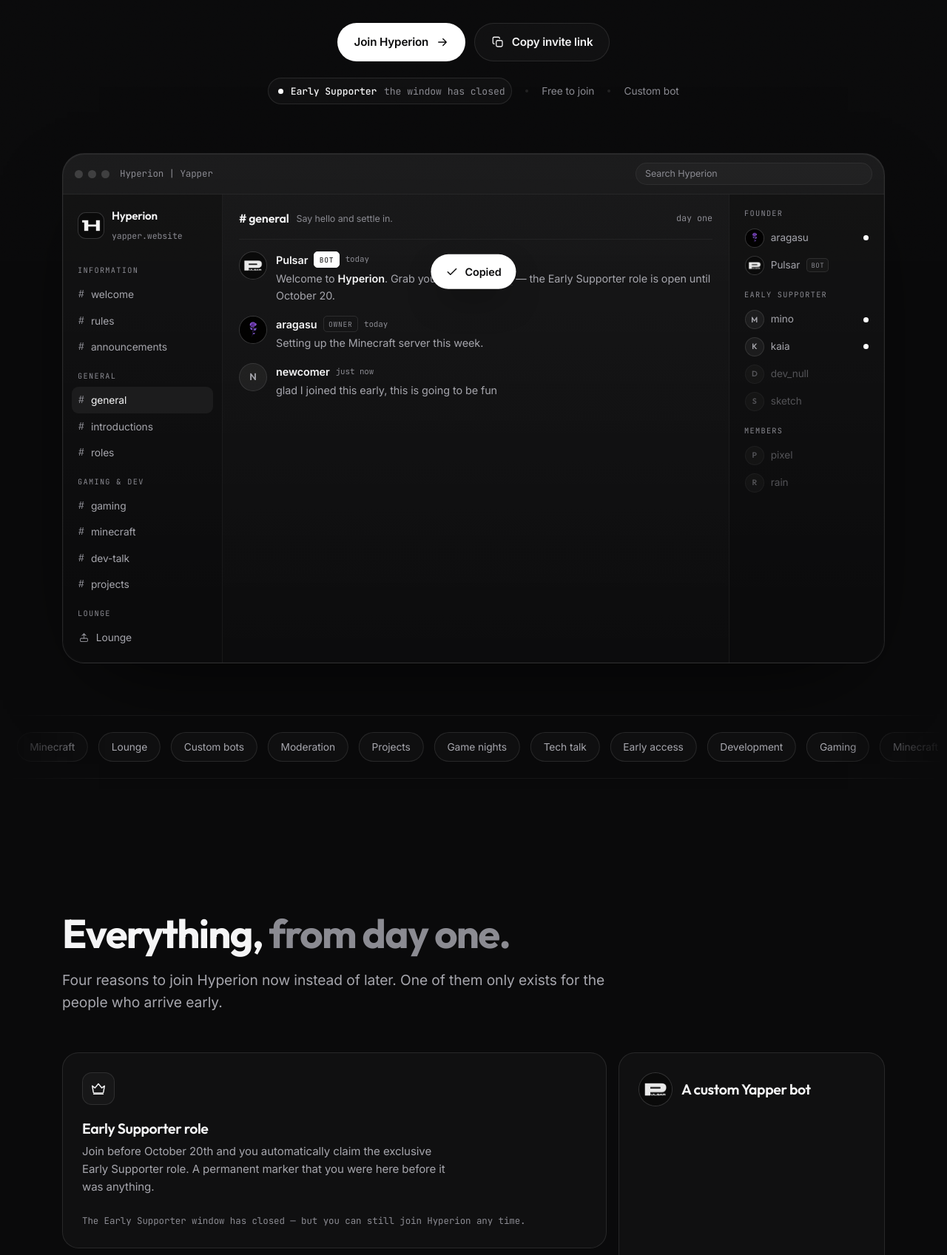
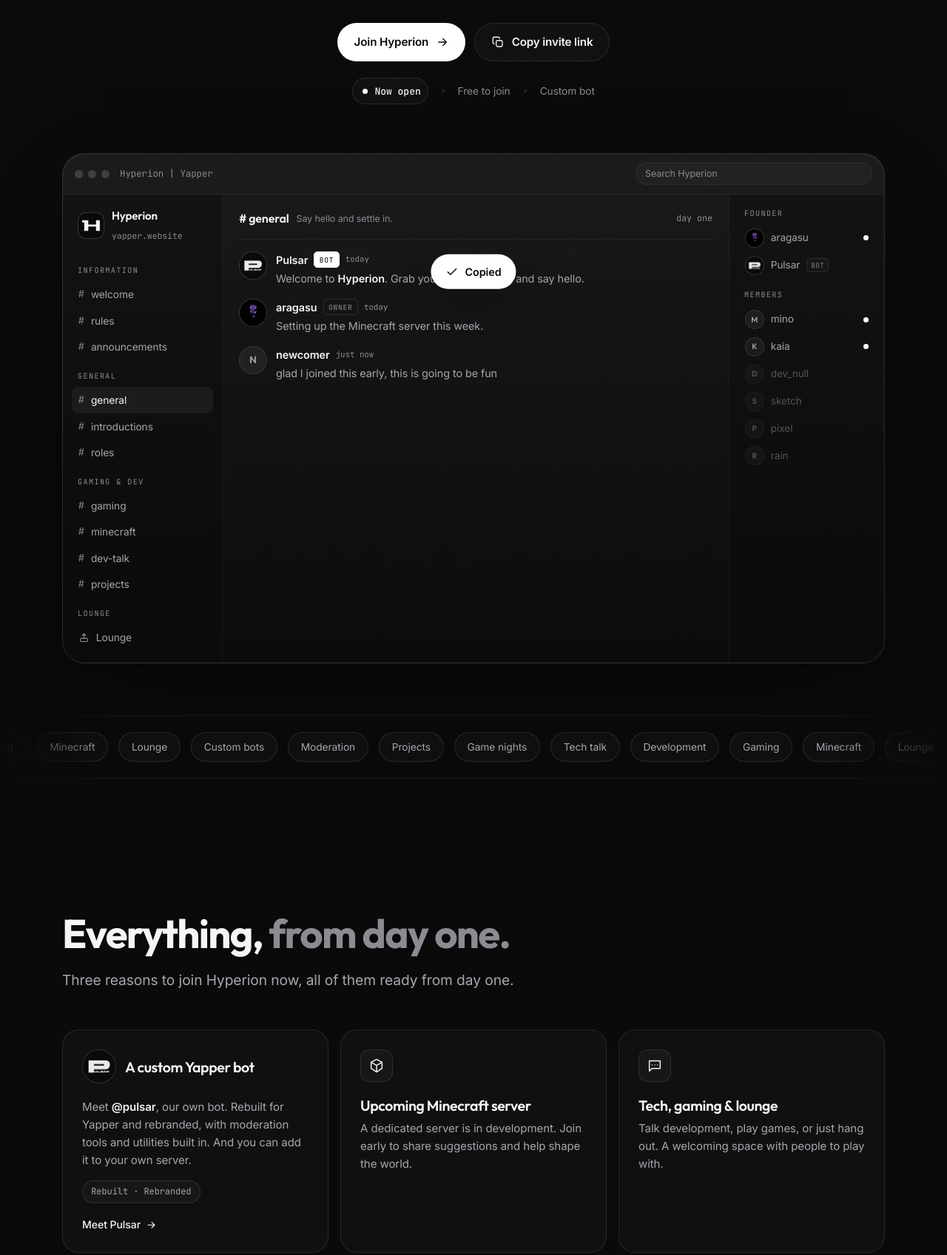
Before and after one commit to Aragasu/hyperion, a plain HTML site: page index.html in a window 1280 px wide. Shown: the part 447-2144 px from the top of the page at 74% size. Drawn offline with Linux system fonts and the light colour scheme.

Commit message:
Update index.html

```diff
--- a/index.html
+++ b/index.html
@@ -4,11 +4,11 @@
 <meta charset="utf-8">
 <meta name="viewport" content="width=device-width, initial-scale=1">
 <title>Hyperion | a brand-new Yapper community</title>
-<meta name="description" content="Hyperion is a brand-new Yapper community. Be here from the very beginning: Early Supporter role, the custom Pulsar bot, and a Minecraft server in the works.">
+<meta name="description" content="Hyperion is a brand-new Yapper community. Be here from the very beginning: the custom Pulsar bot, a Minecraft server in the works, and room for you from day one.">
 <link rel="icon" href="server-icon.png">
 <meta property="og:type" content="website">
 <meta property="og:title" content="Hyperion | a brand-new Yapper community">
-<meta property="og:description" content="Be here from the very beginning. Join before October 20 for the Early Supporter role.">
+<meta property="og:description" content="Be here from the very beginning. Join a brand-new Yapper community built from the ground up.">
 <meta property="og:image" content="server-icon.png">
 <link rel="preconnect" href="https://fonts.googleapis.com">
 <link rel="preconnect" href="https://fonts.gstatic.com" crossorigin>
@@ -174,7 +174,6 @@
 .count-chip .pulse{width:7px;height:7px;border-radius:50%;background:#fff;box-shadow:0 0 0 0 rgba(255,255,255,.6);animation:pulse 2.4s infinite}
 @keyframes pulse{0%{box-shadow:0 0 0 0 rgba(255,255,255,.45)}70%{box-shadow:0 0 0 9px rgba(255,255,255,0)}100%{box-shadow:0 0 0 0 rgba(255,255,255,0)}}
 .count-chip b{font-weight:500;color:var(--ink)}
-.count-chip .cd{color:var(--ink-3)}
 
 /* ---------- window mock ---------- */
 .hero-visual{margin-top:66px;position:relative}
@@ -273,18 +272,12 @@
 .card .card-link svg{width:15px;height:15px;transition:transform .35s var(--ease)}
 .card:hover .card-link svg{transform:translateX(3px)}
 
-.card--early{grid-column:span 4;display:flex;flex-direction:column}
-.card--pulsar{grid-column:span 2;grid-row:span 2;display:flex;flex-direction:column}
+.card--pulsar{grid-column:span 2;display:flex;flex-direction:column}
 .card--mc{grid-column:span 2}
 .card--lounge{grid-column:span 2}
-.card--early .cd-row{margin-top:24px;display:flex;gap:10px;flex-wrap:wrap}
-.cd-box{flex:1;min-width:74px;border:1px solid var(--line);border-radius:14px;background:rgba(0,0,0,.2);padding:12px 10px;text-align:center}
-.cd-box b{display:block;font-family:var(--font-display);font-weight:700;font-size:1.7rem;letter-spacing:-0.02em;font-variant-numeric:tabular-nums;line-height:1}
-.cd-box span{display:block;margin-top:6px;font-family:var(--font-mono);font-size:.62rem;letter-spacing:.14em;text-transform:uppercase;color:var(--ink-3)}
-.card--pulsar .pulsar-top{display:flex;align-items:center;gap:12px;margin-bottom:auto}
+.card--pulsar .pulsar-top{display:flex;align-items:center;gap:12px}
 .card--pulsar .ava{width:46px;height:46px}
 .card .badge-soft{margin-top:14px;display:inline-flex;align-items:center;gap:7px;align-self:flex-start;padding:.32rem .7rem;border-radius:var(--r-full);border:1px solid var(--line);background:rgba(255,255,255,.03);font-size:.75rem;color:var(--ink-2);font-family:var(--font-mono)}
-.card .kicker-stat{margin-top:24px;font-family:var(--font-mono);font-size:.78rem;color:var(--ink-3)}
 
 /* ---------- pulsar section ---------- */
 .pulsar-grid{display:grid;grid-template-columns:.92fr 1.08fr;gap:34px;margin-top:52px;align-items:start}
@@ -407,7 +400,7 @@
   .mobile-menu a{display:block;padding:14px 24px;font-family:var(--font-display);font-size:1.15rem;font-weight:500;color:var(--ink-2);border-bottom:1px solid var(--line-2)}
   .mobile-menu .btn{margin:18px 24px 0;width:calc(100% - 48px);justify-content:center}
   .bento{grid-template-columns:1fr}
-  .card--early,.card--pulsar,.card--mc,.card--lounge{grid-column:auto;grid-row:auto}
+  .card--pulsar,.card--mc,.card--lounge{grid-column:auto;grid-row:auto}
   .foot-top{grid-template-columns:1fr 1fr}
   .foot-brand{grid-column:1/-1}
   .founder{grid-template-columns:1fr;justify-items:start}
@@ -494,8 +487,7 @@
     <div class="hero-proof">
       <span class="count-chip">
         <span class="pulse" aria-hidden="true"></span>
-        <b>Early Supporter</b>
-        <span class="cd" id="countdown" aria-live="polite">closes in —</span>
+        <b>Now open</b>
       </span>
       <span class="dot-sep" aria-hidden="true"></span>
       <span>Free to join</span>
@@ -552,7 +544,7 @@
               <span class="ava"><img src="pulsar-avatar.png" alt="" onerror="this.classList.add('img-missing')"><span class="mono-fb">P</span></span>
               <div class="mbody">
                 <div class="mhead"><span class="mname">Pulsar</span><span class="mtag bot">Bot</span><span class="mtime">today</span></div>
-                <div class="mtext">Welcome to <b style="color:var(--ink)">Hyperion</b>. Grab your roles in <span class="chan">#roles</span> — the Early Supporter role is open until October 20.</div>
+                <div class="mtext">Welcome to <b style="color:var(--ink)">Hyperion</b>. Grab your roles in <span class="chan">#roles</span> and say hello.</div>
               </div>
             </div>
             <div class="msg">
@@ -578,14 +570,11 @@
               <div class="mem online"><span class="ava"><img src="pulsar-avatar.png" alt="" onerror="this.classList.add('img-missing')"><span class="mono-fb">P</span></span> Pulsar <span class="pill">Bot</span></div>
             </div>
             <div class="mem-group">
-              <div class="gl">Early Supporter</div>
+              <div class="gl">Members</div>
               <div class="mem online"><span class="ava"><span class="mono-fb">M</span></span> mino <span class="mdot"></span></div>
               <div class="mem online"><span class="ava"><span class="mono-fb">K</span></span> kaia <span class="mdot"></span></div>
               <div class="mem off"><span class="ava"><span class="mono-fb">D</span></span> dev_null</div>
               <div class="mem off"><span class="ava"><span class="mono-fb">S</span></span> sketch</div>
-            </div>
-            <div class="mem-group">
-              <div class="gl">Members</div>
               <div class="mem off"><span class="ava"><span class="mono-fb">P</span></span> pixel</div>
               <div class="mem off"><span class="ava"><span class="mono-fb">R</span></span> rain</div>
             </div>
@@ -598,7 +587,7 @@
   <div class="marquee" aria-hidden="true">
     <div class="marquee-track" id="track">
       <!-- duplicated in JS for a seamless loop -->
-      <span class="pill">Development</span><span class="pill">Gaming</span><span class="pill">Minecraft</span><span class="pill">Lounge</span><span class="pill">Custom bots</span><span class="pill">Moderation</span><span class="pill">Projects</span><span class="pill">Game nights</span><span class="pill">Tech talk</span><span class="pill">Early access</span>
+      <span class="pill">Development</span><span class="pill">Gaming</span><span class="pill">Minecraft</span><span class="pill">Lounge</span><span class="pill">Custom bots</span><span class="pill">Moderation</span><span class="pill">Projects</span><span class="pill">Game nights</span><span class="pill">Tech talk</span>
     </div>
   </div>
 </section>
@@ -608,23 +597,10 @@
   <div class="wrap">
     <div class="sec-head reveal">
       <h2 class="h2">Everything, <span class="muted">from day one.</span></h2>
-      <p class="lead">Four reasons to join Hyperion now instead of later. One of them only exists for the people who arrive early.</p>
+      <p class="lead">Three reasons to join Hyperion now, all of them ready from day one.</p>
     </div>
 
     <div class="bento">
-      <!-- Early supporter (wide) -->
-      <article class="card card--early reveal">
-        <span class="ico" aria-hidden="true"><svg viewBox="0 0 24 24" fill="none" stroke="currentColor" stroke-width="1.6" stroke-linecap="round" stroke-linejoin="round"><path d="M3 8l4 3 5-6 5 6 4-3-1.6 9.5a1 1 0 0 1-1 .9H5.6a1 1 0 0 1-1-.9L3 8z"/><path d="M5 20h14"/></svg></span>
-        <h3 class="card-ttl">Early Supporter role</h3>
-        <p class="card-txt">Join before October 20th and you automatically claim the exclusive Early Supporter role. A permanent marker that you were here before it was anything.</p>
-        <div class="cd-row" id="cdRow">
-          <div class="cd-box"><b data-cd="d">--</b><span>days</span></div>
-          <div class="cd-box"><b data-cd="h">--</b><span>hours</span></div>
-          <div class="cd-box"><b data-cd="m">--</b><span>minutes</span></div>
-          <div class="cd-box"><b data-cd="s">--</b><span>seconds</span></div>
-        </div>
-      </article>
-
       <!-- Pulsar (tall) -->
       <article class="card card--pulsar reveal">
         <div class="pulsar-top">
@@ -808,12 +784,6 @@
           <div class="faq-a"><div class="inner">A new chat platform, a Discord alternative. You join with a link, exactly like a Discord invite, right in your browser.</div></div>
         </div>
         <div class="faq-item">
-          <button class="faq-q" aria-expanded="false">How do I get the Early Supporter role?
-            <span class="chev" aria-hidden="true"><svg viewBox="0 0 24 24" fill="none" stroke="currentColor" stroke-width="1.8" stroke-linecap="round"><path d="M12 5v14M5 12h14"/></svg></span>
-          </button>
-          <div class="faq-a"><div class="inner">Join before October 20th. The role is applied automatically, so there's nothing to claim. You just have to be there in time.</div></div>
-        </div>
-        <div class="faq-item">
           <button class="faq-q" aria-expanded="false">What can Pulsar actually do?
             <span class="chev" aria-hidden="true"><svg viewBox="0 0 24 24" fill="none" stroke="currentColor" stroke-width="1.8" stroke-linecap="round"><path d="M12 5v14M5 12h14"/></svg></span>
           </button>
@@ -846,7 +816,7 @@
 <section class="final">
   <div class="wrap">
     <h2 class="h2 reveal">Come build it <span class="muted">with us.</span></h2>
-    <p class="lead reveal">Be here from the very beginning. Early Supporter closes October 20.</p>
+    <p class="lead reveal">Be here from the very beginning. Free to join, and there's a place for you.</p>
     <div class="hero-cta reveal">
       <a class="btn btn-primary" href="https://yapper.website/invite/hyperion" target="_blank" rel="noopener">
         Join Hyperion
@@ -892,7 +862,7 @@
       <div class="foot-col">
         <div class="fl">Invite</div>
         <a href="https://yapper.website/invite/hyperion" target="_blank" rel="noopener">yapper.website/invite/hyperion</a>
-        <span>Early Supporter closes Oct 20</span>
+        <span>Open to everyone</span>
       </div>
     </div>
     <div class="foot-bot">
@@ -960,30 +930,6 @@
     [].forEach.call(document.querySelectorAll('.faq-item.open .faq-a'), function(p){ p.style.maxHeight = p.scrollHeight + 'px'; });
   });
 
-  /* ---- countdown to Oct 20 (end of Oct 19 local) ---- */
-  var target = new Date(2026, 9, 20, 0, 0, 0).getTime();
-  var cd = document.getElementById('countdown');
-  var boxes = document.querySelectorAll('[data-cd]');
-  var row = document.getElementById('cdRow');
-  function pad(n){ return (n < 10 ? '0' : '') + n; }
-  function tick(){
-    var diff = target - Date.now();
-    if(diff <= 0){
-      if(cd) cd.textContent = 'the window has closed';
-      if(row){ row.outerHTML = '<p class="kicker-stat" style="margin-top:24px">The Early Supporter window has closed — but you can still join Hyperion any time.</p>'; }
-      boxes = [];
-      clearInterval(timer);
-      return;
-    }
-    var d = Math.floor(diff/86400000), h = Math.floor(diff%86400000/3600000), m = Math.floor(diff%3600000/60000), s = Math.floor(diff%60000/1000);
-    if(cd) cd.textContent = 'closes in ' + d + 'd ' + pad(h) + 'h ' + pad(m) + 'm ' + pad(s) + 's';
-    [].forEach.call(boxes, function(b){
-      var k = b.getAttribute('data-cd'), v = k==='d'?d:k==='h'?h:k==='m'?m:s;
-      b.textContent = k==='d' ? v : pad(v);
-    });
-  }
-  var timer = setInterval(tick, 1000); tick();
-
   /* ---- toast + generic copy helper ---- */
   var toast = document.getElementById('toast');
   var toastMsg = document.getElementById('toastMsg');
```
